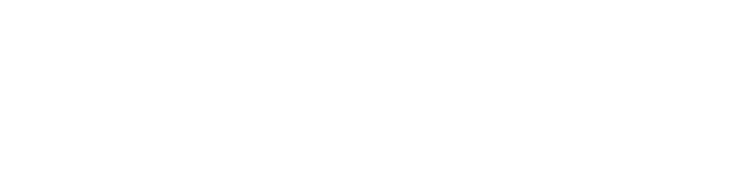
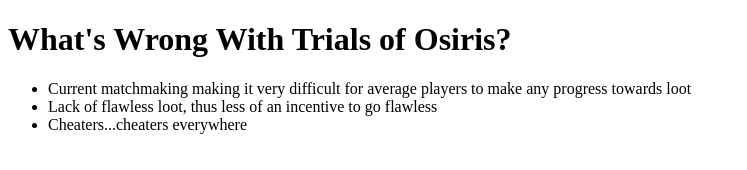
Before and after one commit to ace51689/git_excercise, a plain HTML site: page index.html in a window 1280 px wide. Shown: the whole page, without its empty margins (0-747 px from the left). Drawn offline with Linux system fonts and the light colour scheme.

Commit message:
Added h1 and started an unordered list

```diff
--- a/index.html
+++ b/index.html
@@ -3,9 +3,15 @@
 <head>
     <meta charset="UTF-8">
     <meta name="viewport" content="width=device-width, initial-scale=1.0">
-    <title>Document</title>
+    <title>Trials of Osiris Fixes</title>
 </head>
 <body>
+    <h1>What's Wrong With Trials of Osiris?</h1>
+    <ul>
+        <li>Current matchmaking making it very difficult for average players to make any progress towards loot</li>
+        <li>Lack of flawless loot, thus less of an incentive to go flawless</li>
+        <li>Cheaters...cheaters everywhere</li>
+    </ul>
 
 </body>
 </html>
```
